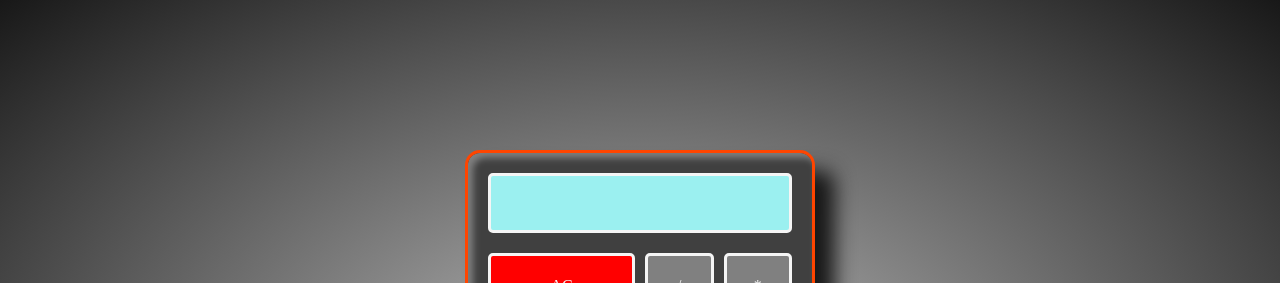
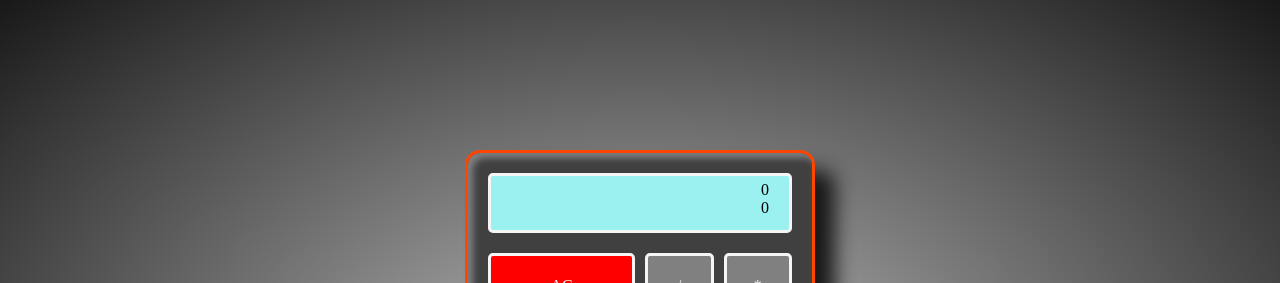
Before and after one commit to dnlk86/javascript-calculator, a React (Create React App) app: page / in a window 1280 px wide. Shown: the top 283 px of the page. Built offline with nearby package versions, Linux system fonts and the light colour scheme.

Commit message:
fixed some behaviors

```diff
--- a/src/features/calculator/Button.js
+++ b/src/features/calculator/Button.js
@@ -11,7 +11,6 @@ import {
     selectCurrentValue,
 } from "./calculatorSlice";
 import styles from "./Button.module.css";
-import { typeOf } from "mathjs";
 
 export default function Button(props) {
     const dispatch = useDispatch();
--- a/src/features/calculator/Display.js
+++ b/src/features/calculator/Display.js
@@ -5,12 +5,12 @@ import { selectCurrentValue, selectLastEvaluated } from "./calculatorSlice";
 
 export default function Display() {
     const lastEval = useSelector(selectLastEvaluated);
-    const currentExp = useSelector(selectCurrentValue);
+    const value = useSelector(selectCurrentValue);
 
     return (
-        <div id="display" className={styles.display}>
-            <p className={styles.lastEvaluated}>{lastEval}</p>
-            <p className={styles.value}>{currentExp}</p>
+        <div className={styles.display}>
+            <div>{lastEval}</div>
+            <div id="display">{value}</div>
         </div>
     );
 }
--- a/src/features/calculator/calculatorSlice.js
+++ b/src/features/calculator/calculatorSlice.js
@@ -1,8 +1,8 @@
 import { createSlice } from "@reduxjs/toolkit";
 
 const initialState = {
-    lastEvaluated: [""],
-    value: "",
+    lastEvaluated: ["0"],
+    value: "0",
 };
 
 const math = require("mathjs");
@@ -12,11 +12,15 @@ export const calculatorSlice = createSlice({
     initialState,
     reducers: {
         clear: (state) => {
-            state.lastEvaluated = [""];
-            state.value = "";
+            state.lastEvaluated = ["0"];
+            state.value = "0";
         },
         addValue: (state, action) => {
-            state.value += action.payload;
+            if (state.value === "0") {
+                state.value = action.payload;
+            } else {
+                state.value += action.payload;
+            }
             state.lastEvaluated[state.lastEvaluated.length - 1] = state.value;
         },
         addOperator: (state, action) => {
@@ -29,16 +33,23 @@ export const calculatorSlice = createSlice({
                 action.payload;
         },
         addDecimal: (state) => {
-            if (state.value === "") {
-                state.value += "0.";
-            } else {
-                state.value += ".";
+            if (
+                !/[\.]/.test(
+                    state.lastEvaluated[state.lastEvaluated.length - 1]
+                )
+            ) {
+                if (state.value === "") {
+                    state.value += "0.";
+                } else {
+                    state.value += ".";
+                }
+                state.lastEvaluated[state.lastEvaluated.length - 1] =
+                    state.value;
             }
-            state.lastEvaluated[state.lastEvaluated.length - 1] = state.value;
         },
         evaluate: (state) => {
-            state.lastEvaluated = [math.evaluate(state.lastEvaluated.join(""))];
-            state.value = "";
+            state.value = String(math.evaluate(state.lastEvaluated.join("")));
+            state.lastEvaluated = [state.value];
         },
     },
 });
```
